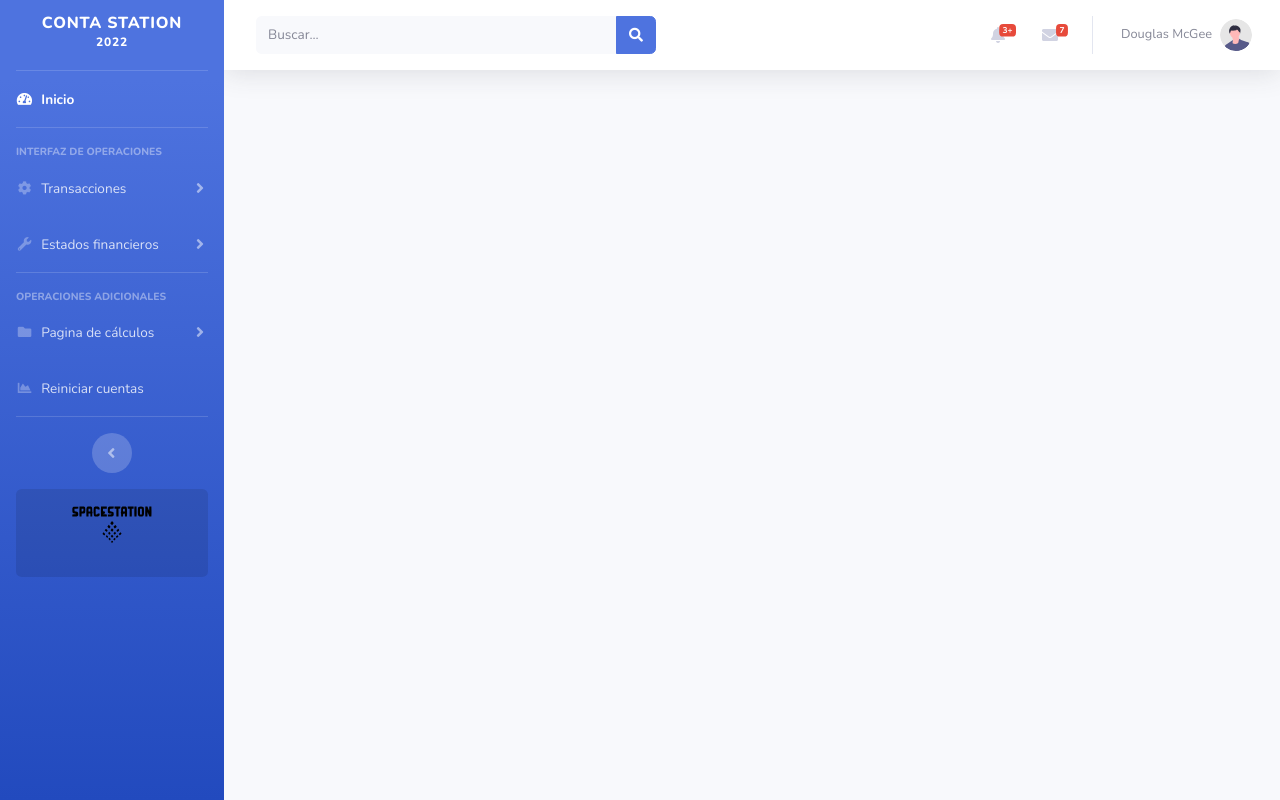
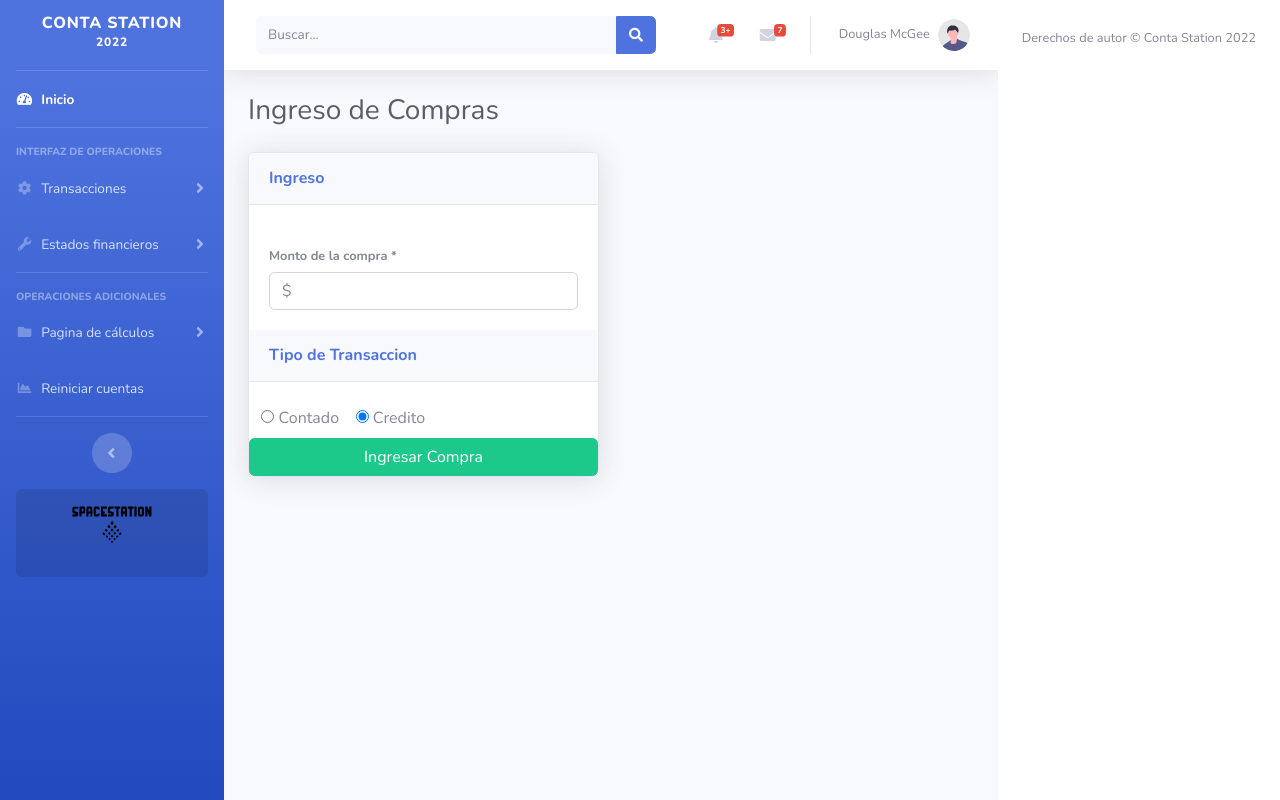
Before and after one commit to Edenilson-Molina/aplicaci-n-SIC115, a Django app: page /compras in a window 1280 px wide. Run offline with Django 4.2, Linux system fonts and the light colour scheme; parts of the project's set-up code (start-up, migrations or seed data) failed here and were passed over; some libraries are stand-ins or nearby versions.

Commit message:
html de compras

```diff
--- a/contaapp/templates/compras.html
+++ b/contaapp/templates/compras.html
@@ -26,36 +26,130 @@
 
         //CAMBIOS fin
 
+        if(valor == 1) { document.getElementById("tres").innerHTML = tipoVenta = "contado";  document.getElementById("txttres").value = tipoVenta;}
+        if(valor == 2) { document.getElementById("tres").innerHTML = tipoVenta = "credito";  document.getElementById("txttres").value = tipoVenta;}
+        ivaDebito = montoVenta * 0.13;
+
+
+        document.getElementById("uno").innerHTML = montoVenta;
+        document.getElementById("dos").innerHTML =  ivaDebito;
+
+        document.getElementById("txtuno").value = montoVenta;
+        document.getElementById("txtdos").value =  ivaDebito;
 
 
 
 
 
+        // Para mostrar los resultados
+        resultado.style.display="block";
+
+    }
+</script>
+<div class="d-sm-flex align-items-center justify-content-between mb-4">
+    <h1 class="h3 mb-0 text-gray-800">Ingreso de Compras</h1>
+
+</div>
+
+<!-- Contenido especifico -->
+<div class="row">
+
+    <!-- Content Column izquierda-->
+    <div class="col-lg-6 mb-4">
+
+        <!-- Project Card Example -->
+        <div class="card shadow mb-4">
+
+            <form action="" method="get">
+                <div class="card-header py-3">
+                    <h6 class="m-0 font-weight-bold text-primary">Ingreso</h6>
+                </div><br>
+
+                <div class="card-body">
+                    <h4 class="small font-weight-bold">Monto de la compra *</h4>
+                    <div>
+                        <input type="text" id = "txtMontoV" name = "txtMontoV" class="form-control" placeholder = "$"
+                        required>
+                    </div>
+                </div>
+                <div class="card-header py-3">
+                    <h6 class="m-0 font-weight-bold text-primary">Tipo de Transaccion</h6>
+                </div><br>
+                <div>
+                    &nbsp;&nbsp;&nbsp;<input type="radio" id="r1" name="r1" value="1"
+                           checked>
+                    <label for="r1">Contado</label>
+                    &nbsp;&nbsp;&nbsp;<input type="radio" id="r2" name="r1" value="2"
+                           checked>
+                    <label for="r1">Credito</label>
+
+                </div>
 
 
 
+            </form>
+
+            <button id="bton4" class="btn btn-success" onclick="ingresarCompra()">Ingresar Compra</button>
+        </div>
 
 
+    </div>
+        <div id = "divResultados" style="display: none;"  class="card shadow mb-4"  >
+            <div class="card-header py-3">
+                <h6 class="m-0 font-weight-bold text-primary">Resultados</h6>
+            </div>
+            <div class="card-body">
 
+                <form action="/ingresarCompra/" method="post">{% csrf_token%}
+                    <h4 class="small font-weight-bold">
+                        <div class="table-responsive">
+                            <table class="table table-bordered">
+                                <thead>
+                                    <tr>
+                                        <th style="text-align: center;">Costos Unitarios</th>
+                                        <th style="text-align: center;">Valor</th>
+                                    </tr>
+                                </thead>
+                                <tbody>
+                                    <tr>
+                                        <td>Monto de la compra</td>
+                                        <td style="text-align: center;">$
+                                            <label id = "uno" name = "uno"></label>
+                                            <input  style="display: none;"type="text" id = "txtuno" name = "txtuno" class="form-control">
+                                        </td>
+                                    </tr>
+                                    <tr>
+                                        <td>Valor de IVA Credito</td>
+                                        <td style="text-align: center;">$
+                                            <label id = "dos" name = "dos"></label>
+                                            <input  style="display: none;"type="text" id = "txtdos" name = "txtdos" class="form-control">
+                                        </td>
+                                    </tr>
+                                    <tr>
+                                        <td>Tipo de Compra</td>
+                                        <td style="text-align: center;">
+                                            <label id = "tres" name = "tres"></label>
+                                            <input  style="display: none;"type="text" id = "txttres" name = "txttres" class="form-control">
+                                        </td>
+                                    </tr>
 
+                                </tbody>
+                            </table>
+                        </div>
+                    </h4>
+                    <div class="card-body" style="text-align: center;">
+                        <button id="bton4" class="btn btn-success" type="submit">Guardar compra</button><br>
+                    </div>
 
+                </form>
 
+                <br><br>
+                <a href="compras" class="d-none d-sm-inline-block btn btn-sm btn-primary shadow-sm"><i
+                    class="fas fa-recycle fa-sm text-white-50"></i> Reiniciar</a>
+            </div>
 
+        </div>
 
-
-
-
-
-
-
-
-
-
-
-
-
-
-
-
-
+    </div>
+</div>
 {% endblock %}
--- a/contaapp/views.py
+++ b/contaapp/views.py
@@ -185,10 +185,10 @@
         objetoCuentaCobrar = Cuenta.objects.get(idcuenta= 1102)
         objetoCaja = Subcuenta.objects.get(idsubcuenta=110101)
         if (tipoVenta == "contado"):
-            objetoCaja.debe_subcuenta += montoVenta
+            objetoCaja.debe_subcuenta += (montoVenta+IVADebito)
             objetoCaja.save()
         if (tipoVenta == "credito"):
-            objetoCuentaCobrar.debecuenta += montoVenta
+            objetoCuentaCobrar.debecuenta += (montoVenta+IVADebito)
             objetoCuentaCobrar.save()
 
         objetoVentas = Cuenta.objects.get(idcuenta= 5101)
@@ -217,17 +217,17 @@
         objetoCuentaPagar = Cuenta.objects.get(idcuenta= 2101)
         objetoCaja = Subcuenta.objects.get(idsubcuenta=110101)
         if (tipoVenta == "contado"):
-            objetoCaja.haber_subcuenta+= montoCompra
+            objetoCaja.haber_subcuenta+= (montoCompra+IVACredito)
             objetoCaja.save()
         if (tipoVenta == "credito"):
-            objetoCuentaPagar.habercuenta += montoCompra
+            objetoCuentaPagar.habercuenta += (montoCompra+IVACredito)
             objetoCuentaPagar.save()
 
         objetoCompras = Cuenta.objects.get(idcuenta=4104)
         objetoCompras.debecuenta += montoCompra
         objetoCompras.save()
         objetoIVACredito = Cuenta.objects.get(idcuenta=1107)
-        objetoIVACredito.habercuenta += IVACredito
+        objetoIVACredito.debecuenta += IVACredito
         objetoIVACredito.save()
         # //CAMBIOS fin
         messages.success(request,'¡compra registrada!')
```
